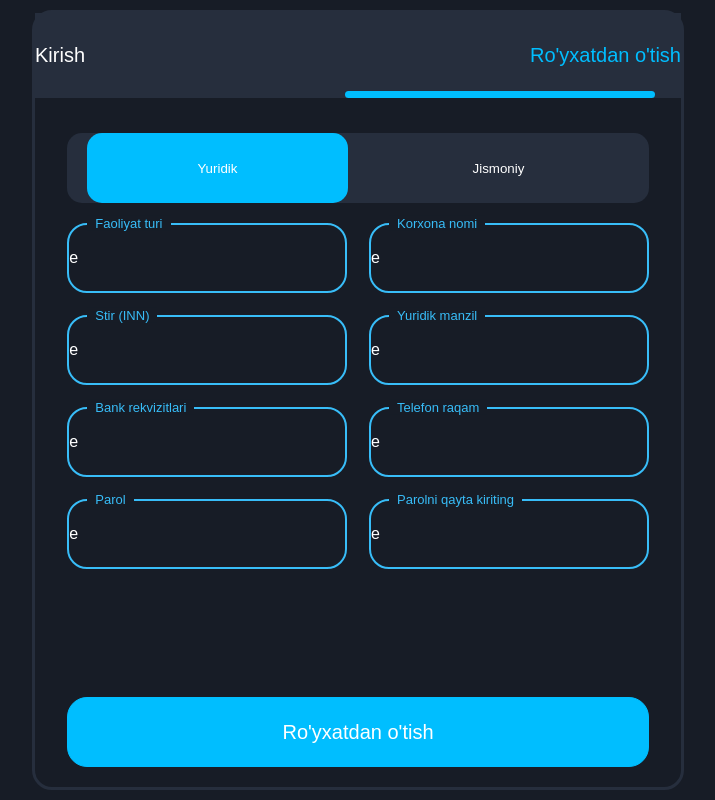
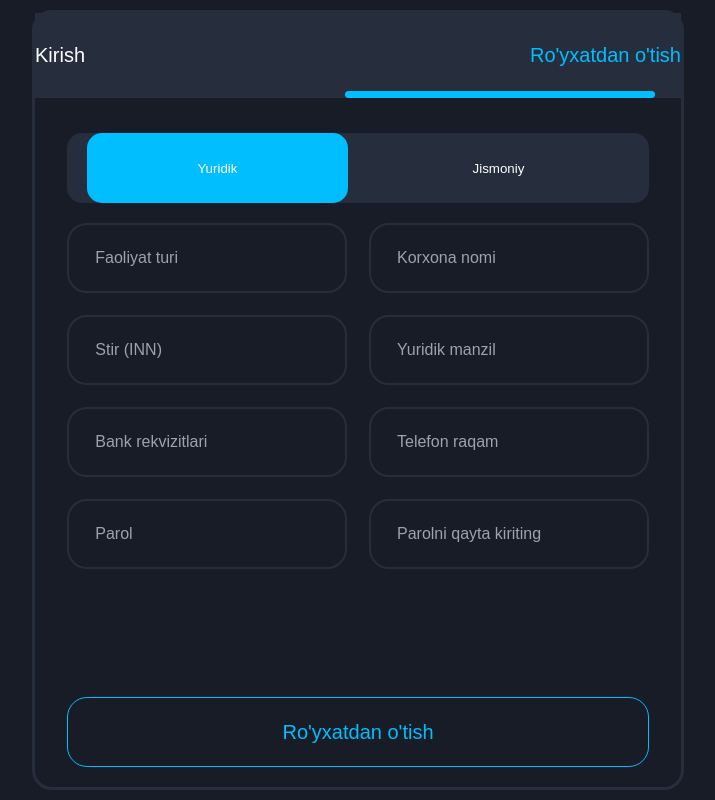
Before and after one commit to dilshodbek0515/envoy-shop, a Next.js app in the folder apps/web/: page /Register in a window 1280 px wide. Shown: the whole page, without its empty margins (362-1077 px from the left). Built offline with nearby package versions, Linux system fonts and the light colour scheme.

Commit message:
full update

```diff
--- a/apps/web/src/components/auth/login/login.css
+++ b/apps/web/src/components/auth/login/login.css
@@ -100,3 +100,12 @@
     outline: none;
     color: white;
 }
+
+.bottom_btn {
+    width: 90%;
+    height: 70px;
+    color: #00BEFF;
+    font-size: 20px;
+    border: 1px solid #00BEFF;
+    border-radius: 20px;
+}
--- a/apps/web/src/components/auth/login/login.js
+++ b/apps/web/src/components/auth/login/login.js
@@ -3,7 +3,6 @@
 import Link from 'next/link'
 import './login.css'
 import { useState } from 'react'
-import Button from '../../button/button'
 const Login = () => {
   const [active, setActive] = useState('login')
 
@@ -48,7 +47,7 @@ const Login = () => {
               required
             />
           </div>
-          <Button label={'Dasturga kirish'} />
+          <button className='bottom_btn'>Tizimga kirish</button>
         </div>
       </div>
     </div>
--- a/apps/web/src/components/auth/register/register.css
+++ b/apps/web/src/components/auth/register/register.css
@@ -167,8 +167,6 @@
     border-radius: 20px;
 }
 
-
-
 .bottom_btn.back {
     background-color: #00BEFF;
     color: #FFFFFF;
--- a/apps/web/src/components/auth/register/register.jsx
+++ b/apps/web/src/components/auth/register/register.jsx
@@ -2,45 +2,39 @@
 import './register.css'
 import { useState } from 'react'
 import Link from 'next/link'
-import Input from '../../input/input'
+import Yuridik from '../role-second/yuridik/yuridik'
+import Jismoniy from '../role-second/jismoniy/jismoniy'
 
 const Register = () => {
   const [active, setActive] = useState('register')
   const [secondRole, setSecondRole] = useState('yuridik')
 
-  const [faoliyat, setFaoliyat] = useState('e')
-  const [korxona, setKorxona] = useState('e')
-  const [stir, setStir] = useState('e')
-  const [yuridik, setYuridik] = useState('e')
-  const [bank, setBank] = useState('e')
-  const [telefon, setTelefon] = useState('e')
-  const [parol, setParol] = useState('e')
-  const [qaytaParol, setQaytaParol] = useState('e')
+  const [form, setForm] = useState({
+    faoliyat: '',
+    korxona: '',
+    stir: '',
+    yuridik: '',
+    bank: '',
+    telefon: '',
+    parol: '',
+    qaytaParol: ''
+  })
+
+  const handleChange = e => {
+    const { name, value } = e.target
+    setForm(prev => ({
+      ...prev,
+      [name]: value
+    }))
+  }
 
   const isYuridikValid =
     secondRole === 'yuridik' &&
-    faoliyat.length > 0 &&
-    korxona.length > 0 &&
-    stir.length > 0 &&
-    yuridik.length > 0 &&
-    bank.length > 0 &&
-    telefon.length > 0 &&
-    parol.length > 0 &&
-    qaytaParol.length > 0
+    Object.values(form).every(v => v.trim().length > 0)
 
-  const handleSubmit = () => {
-    const fullValue = {
-      secondRole,
-      faoliyat,
-      korxona,
-      stir,
-      yuridik,
-      bank,
-      telefon,
-      parol,
-      qaytaParol
-    }
-    console.log(fullValue)
+  const handleSubmit = e => {
+    e.preventDefault()
+    console.log({ secondRole, ...form })
   }
 
   return (
@@ -87,98 +81,10 @@ const Register = () => {
           </div>
 
           {secondRole === 'yuridik' && (
-            <form
-              onSubmit={e => {
-                e.preventDefault()
-                handleSubmit()
-              }}
-              className='yuridik_grid'
-            >
-              <Input
-                label={'Faoliyat turi'}
-                value={faoliyat}
-                type='text'
-                onChange={e => setFaoliyat(e.target.value)}
-              />
-              <Input
-                label={'Korxona nomi'}
-                value={korxona}
-                type='text'
-                onChange={e => setKorxona(e.target.value)}
-              />
-              <Input
-                label={'Stir (INN)'}
-                value={stir}
-                type='text'
-                onChange={e => setStir(e.target.value)}
-              />
-              <Input
-                label={'Yuridik manzil'}
-                value={yuridik}
-                type='text'
-                onChange={e => setYuridik(e.target.value)}
-              />
-              <Input
-                label={'Bank rekvizitlari'}
-                value={bank}
-                type='text'
-                onChange={e => setBank(e.target.value)}
-              />
-              <Input
-                label={'Telefon raqam'}
-                value={telefon}
-                type='text'
-                onChange={e => setTelefon(e.target.value)}
-              />
-              <Input
-                label={'Parol'}
-                value={parol}
-                type='text'
-                onChange={e => setParol(e.target.value)}
-              />
-              <Input
-                label={'Parolni qayta kiriting'}
-                value={qaytaParol}
-                type='text'
-                onChange={e => setQaytaParol(e.target.value)}
-              />
-            </form>
+            <Yuridik form={form} handleChange={handleChange} />
           )}
 
-          {secondRole === 'jismoniy' && (
-            <div className='forma'>
-              <input
-                className='inputs'
-                type='text'
-                placeholder='Ism'
-                required
-              />
-              <input
-                className='inputs'
-                type='text'
-                placeholder='Familiya'
-                required
-              />
-              <input
-                className='inputs'
-                type='number'
-                placeholder='Telefon raqam'
-                required
-              />
-              <input
-                className='inputs'
-                type='email'
-                placeholder='Elektron pochta'
-                required
-              />
-              <input
-                className='inputs'
-                type='password'
-                placeholder='Parol'
-                required
-              />
-            </div>
-          )}
+          {secondRole === 'jismoniy' && <Jismoniy />}
         </div>
 
         <button
--- /dev/null
+++ b/apps/web/src/components/auth/role-second/jismoniy/jismoniy.tsx
@@ -0,0 +1,23 @@
+const Jismoniy = () => {
+  return (
+    <div className='forma'>
+      <input className='inputs' type='text' placeholder='Ism' required />
+      <input className='inputs' type='text' placeholder='Familiya' required />
+      <input
+        className='inputs'
+        type='number'
+        placeholder='Telefon raqam'
+        required
+      />
+      <input
+        className='inputs'
+        type='email'
+        placeholder='Elektron pochta'
+        required
+      />
+      <input className='inputs' type='password' placeholder='Parol' required />
+    </div>
+  )
+}
+
+export default Jismoniy
--- /dev/null
+++ b/apps/web/src/components/auth/role-second/yuridik/yuridik.jsx
@@ -0,0 +1,66 @@
+import Input from '../../../input/input'
+
+const Yuridik = ({ form, handleChange }) => {
+  return (
+    <form className='yuridik_grid'>
+      <Input
+        label={'Faoliyat turi'}
+        name='faoliyat'
+        value={form.faoliyat}
+        type='text'
+        onChange={handleChange}
+      />
+      <Input
+        label={'Korxona nomi'}
+        name='korxona'
+        value={form.korxona}
+        type='text'
+        onChange={handleChange}
+      />
+      <Input
+        label={'Stir (INN)'}
+        name='stir'
+        value={form.stir}
+        type='text'
+        onChange={handleChange}
+      />
+      <Input
+        label={'Yuridik manzil'}
+        name='yuridik'
+        value={form.yuridik}
+        type='text'
+        onChange={handleChange}
+      />
+      <Input
+        label={'Bank rekvizitlari'}
+        name='bank'
+        value={form.bank}
+        type='text'
+        onChange={handleChange}
+      />
+      <Input
+        label={'Telefon raqam'}
+        name='telefon'
+        value={form.telefon}
+        type='text'
+        onChange={handleChange}
+      />
+      <Input
+        label={'Parol'}
+        name='parol'
+        value={form.parol}
+        type='text'
+        onChange={handleChange}
+      />
+      <Input
+        label={'Parolni qayta kiriting'}
+        name='qaytaParol'
+        value={form.qaytaParol}
+        type='text'
+        onChange={handleChange}
+      />
+    </form>
+  )
+}
+
+export default Yuridik
--- a/apps/web/src/components/auth/role/role.jsx
+++ b/apps/web/src/components/auth/role/role.jsx
@@ -47,7 +47,7 @@ const Role = () => {
             </button>
           </div>
           <Link href={'/Register'} className='role_btn'>
-            Dasturga kirish
+            Davom etish
           </Link>
         </div>
       </div>
--- a/apps/web/src/components/button/button.css
+++ /dev/null
@@ -1,9 +0,0 @@
-.bottom_btn {
-    width: 90%;
-    height: 70px;
-    background-color: transparent;
-    color: #00BEFF;
-    font-size: 20px;
-    border: 1px solid #00BEFF;
-    border-radius: 20px;
-}
```
Also changed, not shown: apps/web/src/components/button/button.jsx (deleted, +0 -11 lines).
